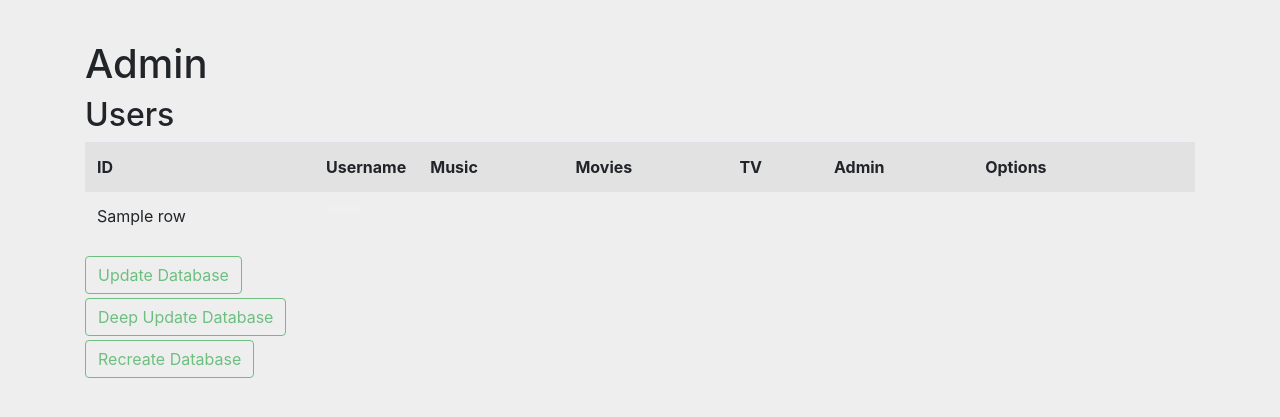
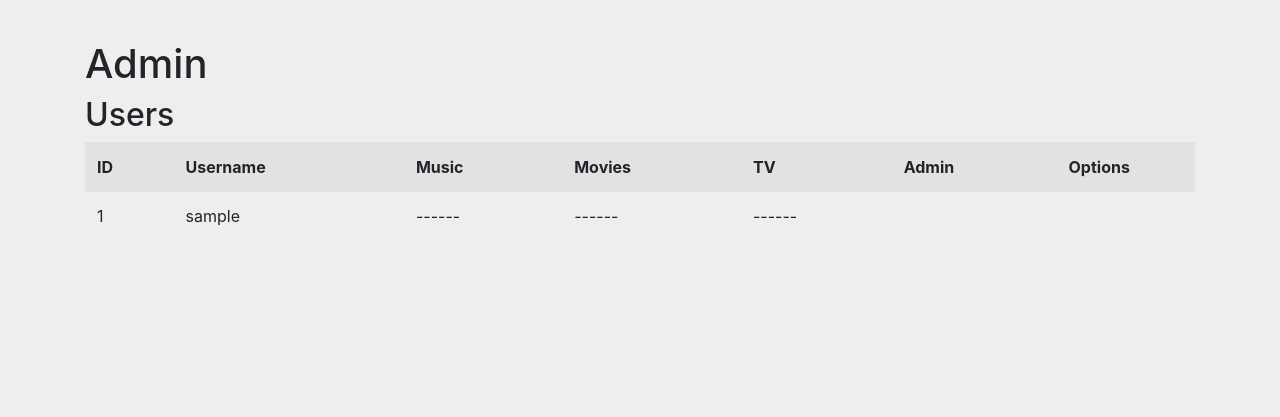
Before and after one commit to JakeStanger/Plex-Music-Viewer, a Flask app: template src/templates/admin.html in a window 1280 px wide. Shown: the part 56-473 px from the top of the page. Run offline with Flask 2, Linux system fonts and the light colour scheme; the template is opened without the code that fills it: most values are stand-ins (such as "Sample title", 1, 10 or a date in 2020); parts of the project's set-up code (start-up, migrations or seed data) failed here and were passed over; some libraries are stand-ins or nearby versions.

Commit message:
Update user table
Includes fancy new permissions display

```diff
--- a/requirements.txt
+++ b/requirements.txt
@@ -1,5 +1,5 @@
 mutagen
-sqlalchemy
+flask-sqlalchemy
 pylast
 musicbrainzngs
 requests
--- a/src/templates/admin.html
+++ b/src/templates/admin.html
@@ -1,4 +1,8 @@
 {% extends "layout.html" %}
+
+{% macro permission_string(delete, transcode, upload, edit, download, view) -%}
+    {{ 'D' if delete else '-' }}{{ 'T' if transcode else '-' }}{{ 'U' if upload else '-' }}{{ 'E' if edit else '-' }}{{ 'd' if download else '-' }}{{ 'V' if view else '-' }}
+{%- endmacro %}
 
 {% block head %}
     {#    <link rel="stylesheet" href="{{ url_for('static', filename='css/admin.css')}}">#}
@@ -22,23 +26,26 @@
         </tr>
         {% for user in users %}
             <tr>
-                {% for row in user %}
-                    <td>{{ row }}</td>
-                {% endfor %}
+                <td>{{ user.id }}</td>
+                <td>{{ user.username }}</td>
+                <td>{{ permission_string(user.music_can_delete, user.music_can_transcode, user.music_can_upload, user.music_can_edit, user.music_can_download, user.music_can_view) }}</td>
+                <td>{{ permission_string(user.movie_can_delete, user.movie_can_transcode, user.movie_can_upload, user.movie_can_edit, user.movie_can_download, user.movie_can_view) }}</td>
+                <td>{{ permission_string(user.tv_can_delete, user.tv_can_transcode, user.tv_can_upload, user.tv_can_edit, user.tv_can_download, user.tv_can_view) }}</td>
+                <td>{{ user.is_admin }}</td>
             </tr>
         {% endfor %}
         </tbody>
     </table>
-    <form class="form-inline my-2 my-lg-1 mr-1" action="{{ url_for('update_database') }}" method="post">
-        <button class="btn btn-outline-success my-sm-0" type="submit" disabled>Update Database</button>
-    </form>
-    <form class="form-inline my-2 my-lg-1 mr-1" action="{{ url_for('update_database', deep=1) }}" method="post">
-        <button class="btn btn-outline-success my-sm-0" type="submit" disabled>Deep Update Database</button>
-    </form>
-    <form class="form-inline my-2 my-lg-1 mr-1" action="{{ url_for('update_database', deep=1, drop_old=1) }}"
-          method="post">
-        <button class="btn btn-outline-success my-sm-0" type="submit" disabled>Recreate Database</button>
-    </form>
+{#    <form class="form-inline my-2 my-lg-1 mr-1" action="{{ url_for('update_database') }}" method="post">#}
+{#        <button class="btn btn-outline-success my-sm-0" type="submit" disabled>Update Database</button>#}
+{#    </form>#}
+{#    <form class="form-inline my-2 my-lg-1 mr-1" action="{{ url_for('update_database', deep=1) }}" method="post">#}
+{#        <button class="btn btn-outline-success my-sm-0" type="submit" disabled>Deep Update Database</button>#}
+{#    </form>#}
+{#    <form class="form-inline my-2 my-lg-1 mr-1" action="{{ url_for('update_database', deep=1, drop_old=1) }}"#}
+{#          method="post">#}
+{#        <button class="btn btn-outline-success my-sm-0" type="submit" disabled>Recreate Database</button>#}
+{#    </form>#}
 
 {% endblock %}
 
```
